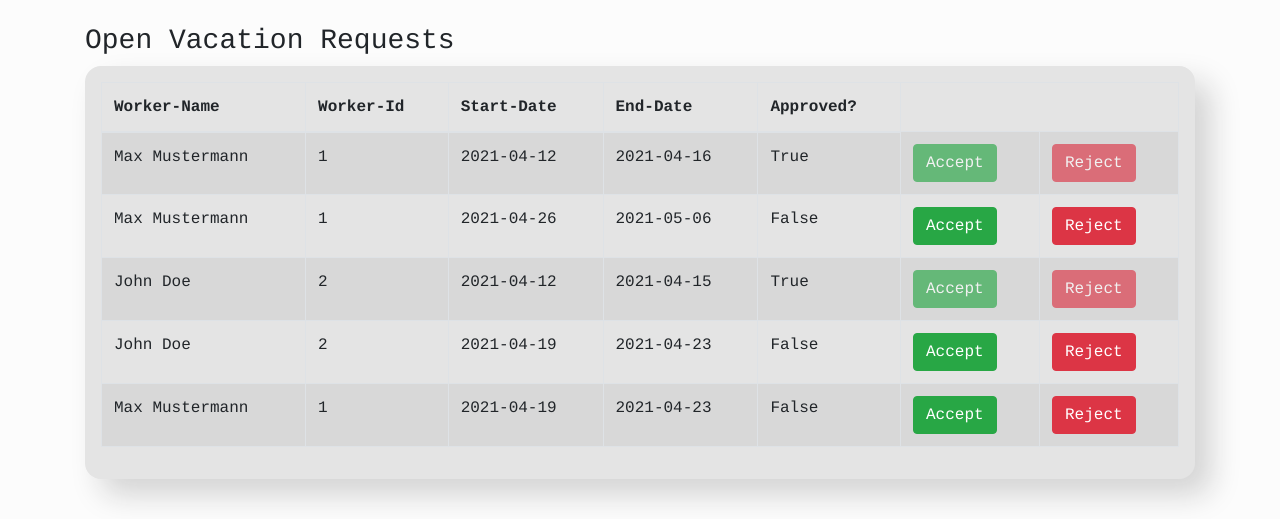
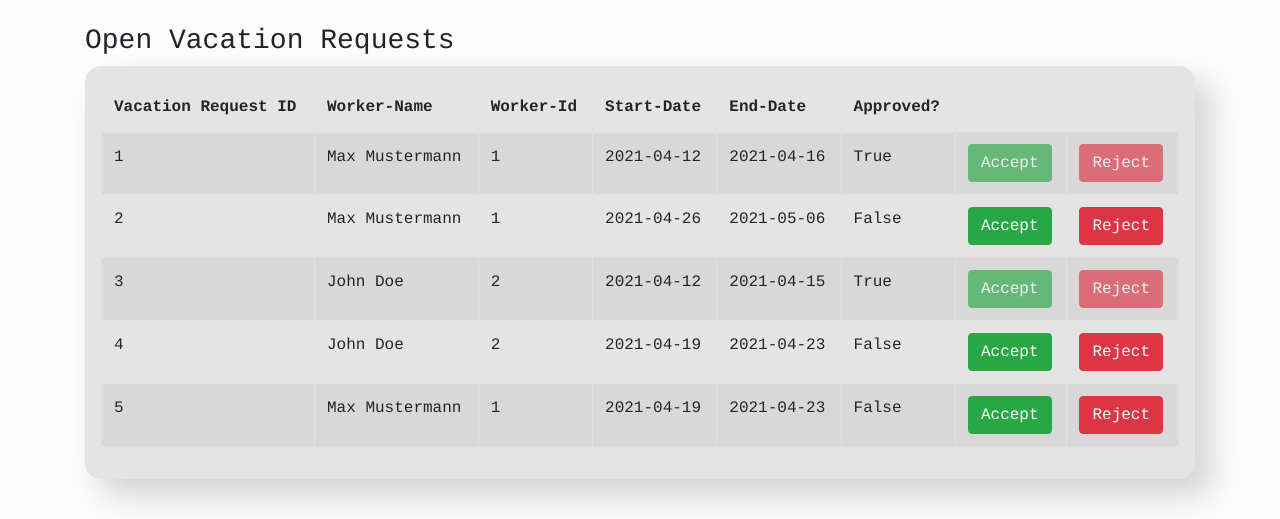
Before and after one commit to ivteit00/STC_CODE, a Flask app: page /vacation_requests in a window 1280 px wide. Shown: the part 72-591 px from the top of the page. Run offline with Flask 2, Linux system fonts and the light colour scheme; a user stored in the database is signed in; data comes from the database, SQL or seed files in the repository; both versions use the stored data as it was after the commit; some libraries are stand-ins or nearby versions.

Commit message:
Working on vacation requests

```diff
--- a/app/templates/vacation_requests.html
+++ b/app/templates/vacation_requests.html
@@ -15,6 +15,7 @@
         <table class="table table-striped table-bordered">
             <thead>
                 <tr>
+                    <th class="row-sm">Vacation Request ID</th>
                     <th class="row-md">Worker-Name</th>
                     <th class="row-md">Worker-Id</th>
                     <th class="row-md">Start-Date</th>
@@ -25,6 +26,7 @@
             <tbody>
                 {% for request in requests %}
                 <tr>
+                    <td>{{request.id}}</td>
                     <td>{{User.query.filter_by(id=request.user_id).first().full_name}}</td>
                     <td>{{User.query.filter_by(id=request.user_id).first().id}}</td>
                     <td>{{request.start_date}}</td>
@@ -34,8 +36,12 @@
                     <td><button class="btn btn-success" disabled>Accept</button></td>
                     <td><button class="btn btn-danger" disabled>Reject</button></td>
                     {% else %}
-                    <td><button class="btn btn-success">Accept</button></td>
-                    <td><button class="btn btn-danger">Reject</button></td>
+                    <form method="POST">
+                        <td><button class="btn btn-success" name="accept-button" value="{{request.id}}">Accept</button>
+                        </td>
+                        <td><button class="btn btn-danger" name="reject-button" value="{{request.id}}">Reject</button>
+                        </td>
+                    </form>
                     {% endif %}
                 </tr>
                 {% endfor %}
--- a/app/views.py
+++ b/app/views.py
@@ -88,9 +88,22 @@ def vacation():
     return render_template('vacation.html', user=current_user, requests=requests, roles_id=session.get('roles_id'))
 
 
-@views.route('/vacation_requests')
+@views.route('/vacation_requests', methods=['GET', 'POST'])
 @login_required
 def vacation_requests():
+    if request.method == 'POST':
+        if request.form.get('accept-button'):
+            request_id = request.form.get('accept-button')
+            req = Vacation.query.filter_by(id=request_id).first()
+            req.approved = True
+            db.session.add(req)
+            db.session.commit()
+            return redirect(url_for('views.vacation_requests'))
+
+        elif request.form.get('reject-button'):
+            print('Rejected Vacation')
+            return redirect(url_for('views.vacation_requests'))
+
     requests = Vacation.query.all()
     users = User.query.all()
     return render_template('vacation_requests.html', requests=requests, user=current_user,  users=users, User=User, roles_id=session.get('roles_id'))
```
Also changed, not shown: app/database.db.
